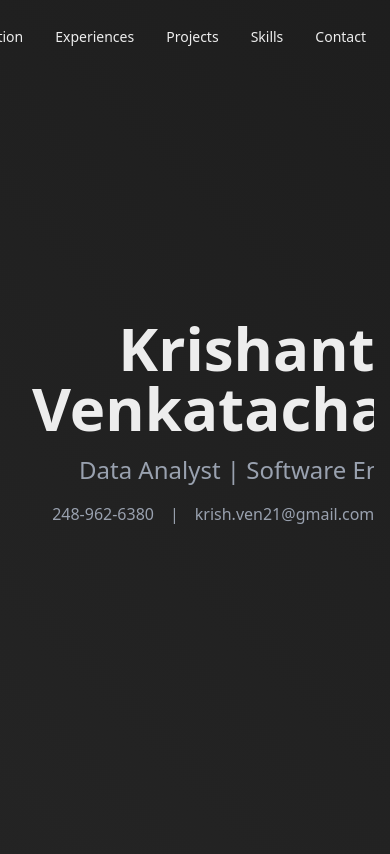
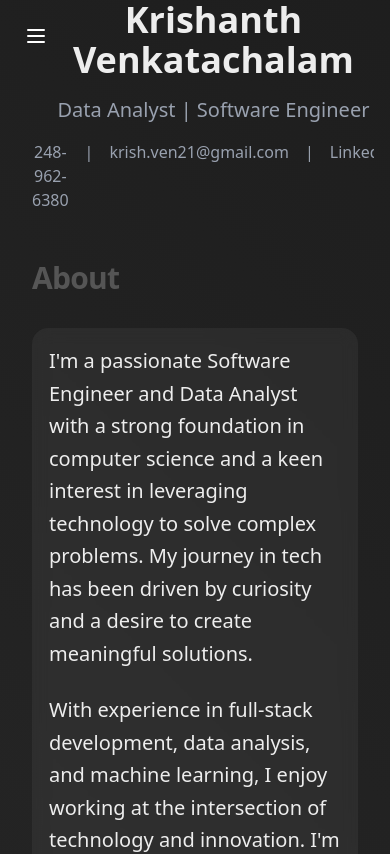
Before and after one commit to krishven05/personal-website, a Next.js app: page / in a window 390 px wide. Shown: the top 854 px of the page. Built offline with nearby package versions, Linux system fonts and the light colour scheme.

Commit message:
Optimize website for mobile devices

```diff
--- a/src/app/globals.css
+++ b/src/app/globals.css
@@ -91,3 +91,23 @@ a:hover span {
   background-color: rgba(255, 255, 255, 0.05);
   color: #ffffff;
 }
+
+/* Mobile optimizations */
+@media (max-width: 768px) {
+  .min-h-screen {
+    min-height: auto;
+  }
+
+  section {
+    scroll-margin-top: 4rem;
+  }
+
+  .experience-card,
+  .project-card,
+  .skill-card,
+  .about-card,
+  .education-card,
+  .contact-card {
+    padding: 1rem;
+  }
+}
--- a/src/app/layout.tsx
+++ b/src/app/layout.tsx
@@ -15,8 +15,9 @@ const geistMono = Geist_Mono({
 });
 
 export const metadata: Metadata = {
-  title: "Your Name - Personal Website",
-  description: "Personal portfolio website showcasing skills, experience, and projects",
+  title: "Krishanth Venkatachalam - Personal Website",
+  description: "Personal portfolio website showcasing my skills, experience, and projects",
+  viewport: "width=device-width, initial-scale=1, maximum-scale=1",
 };
 
 export default function RootLayout({
--- a/src/app/page.tsx
+++ b/src/app/page.tsx
@@ -5,8 +5,8 @@ export default function Home() {
         <div className="intro-gradient" />
         <div className="relative z-10 min-h-screen flex flex-col items-center justify-center">
           <div className="text-center space-y-4 max-w-4xl mx-auto px-4">
-            <h1 className="text-6xl font-bold">Krishanth Venkatachalam</h1>
-            <h2 className="text-2xl text-gray-400">
+            <h1 className="text-4xl md:text-6xl font-bold">Krishanth Venkatachalam</h1>
+            <h2 className="text-xl md:text-2xl text-gray-400">
               Data Analyst | Software Engineer
             </h2>
             <div className="flex gap-4 text-gray-400 justify-center">
@@ -31,9 +31,9 @@ export default function Home() {
         </div>
       </section>
 
-      <div className="max-w-6xl mx-auto px-4">
-        <section id="about" className="min-h-screen py-20">
-          <h2 className="text-5xl font-bold mb-12 tracking-tight">About</h2>
+      <div className="max-w-6xl mx-auto px-4 sm:px-6">
+        <section id="about" className="min-h-screen py-12 md:py-20">
+          <h2 className="text-3xl md:text-5xl font-bold mb-8 md:mb-12 tracking-tight">About</h2>
           <div className="space-y-8">
             <div className="bg-white/5 rounded-2xl p-8 backdrop-blur-sm about-card">
               <p className="text-xl leading-relaxed mb-6">
@@ -48,8 +48,8 @@ export default function Home() {
             </div>
           </div>
         </section>
-        <section id="education" className="min-h-screen py-20">
-          <h2 className="text-5xl font-bold mb-12 tracking-tight">Education</h2>
+        <section id="education" className="min-h-screen py-12 md:py-20">
+          <h2 className="text-3xl md:text-5xl font-bold mb-8 md:mb-12 tracking-tight">Education</h2>
           <div className="space-y-8">
             <div className="bg-white/5 rounded-2xl p-8 backdrop-blur-sm education-card">
               <div className="flex flex-col md:flex-row justify-between items-baseline gap-4 mb-6">
@@ -93,8 +93,8 @@ export default function Home() {
           </div>
         </section>
 
-        <section id="experiences" className="min-h-screen py-16">
-          <h2 className="text-5xl font-bold mb-10 tracking-tight">Experience</h2>
+        <section id="experiences" className="min-h-screen py-12 md:py-16">
+          <h2 className="text-3xl md:text-5xl font-bold mb-8 md:mb-10 tracking-tight">Experience</h2>
           <div className="grid grid-cols-1 md:grid-cols-2 gap-8">
             <div className="bg-white/5 rounded-2xl p-6 backdrop-blur-sm experience-card">
               <div className="mb-2">
@@ -225,14 +225,14 @@ immediate and long-term needs, ensuring development across industries</span>
           </div>
         </section>
 
-        <section id="projects" className="min-h-screen py-16">
-          <h2 className="text-5xl font-bold mb-10 tracking-tight">Projects</h2>
+        <section id="projects" className="min-h-screen py-12 md:py-16">
+          <h2 className="text-3xl md:text-5xl font-bold mb-8 md:mb-10 tracking-tight">Projects</h2>
           <div className="grid grid-cols-1 gap-8">
                         <div className="bg-white/5 rounded-2xl p-8 backdrop-blur-sm project-card">
               <div className="mb-4">
                 <div className="flex justify-between items-baseline flex-wrap gap-2 mb-2">
-                  <h3 className="text-3xl font-semibold">Fakebook Data Pipeline</h3>
-                  <span className="text-base text-gray-600 dark:text-gray-400">
+                  <h3 className="text-2xl md:text-3xl font-semibold">Fakebook Data Pipeline</h3>
+                  <span className="text-sm md:text-base text-gray-600 dark:text-gray-400">
                     Jan. 2025 - Feb. 2025
                   </span>
                 </div>
@@ -297,8 +297,8 @@ system scalability and data retrieval</span>
           </div>
         </section>
 
-        <section id="skills" className="min-h-screen py-16">
-          <h2 className="text-5xl font-bold mb-10 tracking-tight">Technical Skills</h2>
+        <section id="skills" className="min-h-screen py-12 md:py-16">
+          <h2 className="text-3xl md:text-5xl font-bold mb-8 md:mb-10 tracking-tight">Technical Skills</h2>
           <div className="grid grid-cols-1 gap-8">
             <div className="bg-white/5 rounded-2xl p-8 backdrop-blur-sm skill-card">
               <h3 className="text-3xl font-semibold mb-6">Programming Languages</h3>
@@ -335,13 +335,13 @@ system scalability and data retrieval</span>
           </div>
         </section>
 
-        <section id="contact" className="min-h-screen py-16">
-          <h2 className="text-5xl font-bold mb-10 tracking-tight">Contact</h2>
-          <div className="bg-white/5 rounded-2xl p-8 backdrop-blur-sm max-w-2xl mx-auto contact-card">
-            <div className="space-y-6">
-              <div className="flex items-center gap-6 p-4 bg-gray-200/10 rounded-xl transition-all hover:bg-gray-200/20 contact-item">
-                <div className="p-3 bg-gray-200 dark:bg-gray-800 rounded-lg">
-                  <svg xmlns="http://www.w3.org/2000/svg" fill="none" viewBox="0 0 24 24" strokeWidth={1.5} stroke="currentColor" className="w-6 h-6">
+        <section id="contact" className="min-h-screen py-12 md:py-16">
+          <h2 className="text-3xl md:text-5xl font-bold mb-8 md:mb-10 tracking-tight">Contact</h2>
+          <div className="bg-white/5 rounded-2xl p-6 md:p-8 backdrop-blur-sm max-w-2xl mx-auto contact-card">
+            <div className="space-y-4 md:space-y-6">
+              <div className="flex flex-wrap items-center gap-4 md:gap-6 p-3 md:p-4 bg-gray-200/10 rounded-xl transition-all hover:bg-gray-200/20 contact-item">
+                <div className="p-2 md:p-3 bg-gray-200 dark:bg-gray-800 rounded-lg">
+                  <svg xmlns="http://www.w3.org/2000/svg" fill="none" viewBox="0 0 24 24" strokeWidth={1.5} stroke="currentColor" className="w-5 h-5 md:w-6 md:h-6">
                     <path strokeLinecap="round" strokeLinejoin="round" d="M21.75 6.75v10.5a2.25 2.25 0 01-2.25 2.25h-15a2.25 2.25 0 01-2.25-2.25V6.75m19.5 0A2.25 2.25 0 0019.5 4.5h-15a2.25 2.25 0 00-2.25 2.25m19.5 0v.243a2.25 2.25 0 01-1.07 1.916l-7.5 4.615a2.25 2.25 0 01-2.36 0L3.32 8.91a2.25 2.25 0 01-1.07-1.916V6.75" />
                   </svg>
                 </div>
--- a/src/components/Navigation.tsx
+++ b/src/components/Navigation.tsx
@@ -6,6 +6,7 @@ import Link from "next/link";
 const Navigation = () => {
   const [activeSection, setActiveSection] = useState("");
   const [scrolled, setScrolled] = useState(false);
+  const [menuOpen, setMenuOpen] = useState(false);
 
   useEffect(() => {
     const handleScroll = () => {
@@ -26,16 +27,38 @@ const Navigation = () => {
   ];
 
   return (
-    <nav className={`fixed top-0 left-0 right-0 p-6 z-50 transition-all duration-300 ${
-      scrolled ? "bg-black/30 backdrop-blur-lg" : "bg-transparent"
+    <nav className={`fixed top-0 left-0 right-0 px-4 py-4 md:p-6 z-50 transition-all duration-300 ${
+      scrolled || menuOpen ? "bg-black/30 backdrop-blur-lg" : "bg-transparent"
     }`}>
-      <ul className="flex items-center justify-end">
+      <div className="max-w-6xl mx-auto flex items-center justify-between">
+        <div className="md:hidden">
+          <button
+            onClick={() => setMenuOpen(!menuOpen)}
+            className="text-white p-2"
+            aria-label="Toggle menu"
+          >
+            {menuOpen ? (
+              <svg xmlns="http://www.w3.org/2000/svg" fill="none" viewBox="0 0 24 24" stroke="currentColor" className="w-6 h-6">
+                <path strokeLinecap="round" strokeLinejoin="round" strokeWidth={2} d="M6 18L18 6M6 6l12 12" />
+              </svg>
+            ) : (
+              <svg xmlns="http://www.w3.org/2000/svg" fill="none" viewBox="0 0 24 24" stroke="currentColor" className="w-6 h-6">
+                <path strokeLinecap="round" strokeLinejoin="round" strokeWidth={2} d="M4 6h16M4 12h16M4 18h16" />
+              </svg>
+            )}
+          </button>
+        </div>
+
+        <ul className={`${menuOpen ? 'flex flex-col absolute top-16 left-0 right-0 bg-black/90 p-4 space-y-4 backdrop-blur-lg' : 'hidden'} md:flex md:flex-row md:items-center md:justify-end md:static md:space-y-0 md:bg-transparent md:p-0`}>
           {navItems.map((item) => (
-          <li key={item.name} className="mr-8">
+            <li key={item.name} className="md:mr-8">
               <Link
                 href={item.href}
-              className="relative py-2 text-sm font-medium transition-colors hover:text-gray-100"
-              onClick={() => setActiveSection(item.name)}
+                className="relative py-2 text-sm font-medium transition-colors hover:text-gray-100 block"
+                onClick={() => {
+                  setActiveSection(item.name);
+                  setMenuOpen(false);
+                }}
               >
                 {item.name}
                 <span className="absolute bottom-0 left-0 h-[2px] w-0 bg-white transition-all duration-300 group-hover:w-full" />
@@ -45,14 +68,18 @@ const Navigation = () => {
           <li>
             <Link
               href="#contact"
-            className="relative py-2 text-sm font-medium transition-colors hover:text-gray-100"
-            onClick={() => setActiveSection("Contact")}
+              className="relative py-2 text-sm font-medium transition-colors hover:text-gray-100 block"
+              onClick={() => {
+                setActiveSection("Contact");
+                setMenuOpen(false);
+              }}
             >
             Contact
             <span className="absolute bottom-0 left-0 h-[2px] w-0 bg-white transition-all duration-300 group-hover:w-full" />
           </Link>
         </li>
       </ul>
+      </div>
     </nav>
   );
 };
```
Lines whose indentation alone changed are shown as unchanged.
